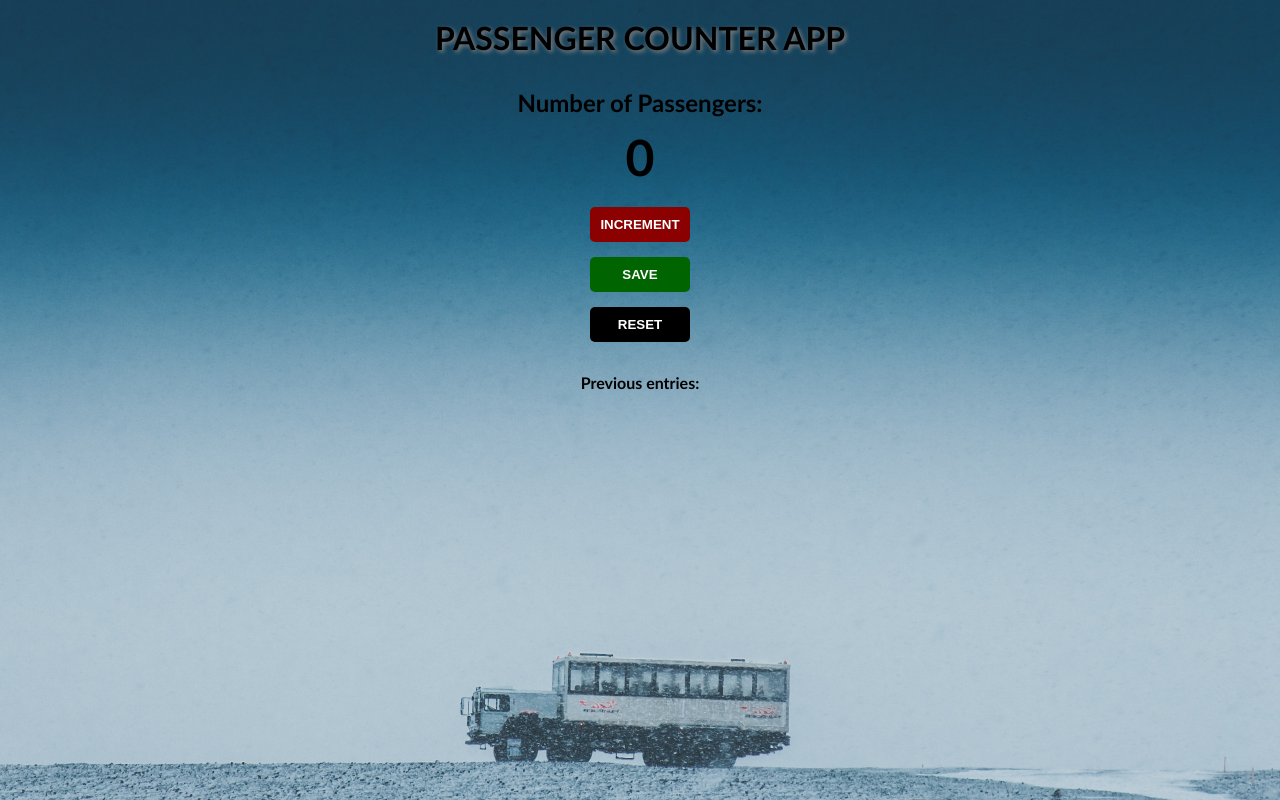
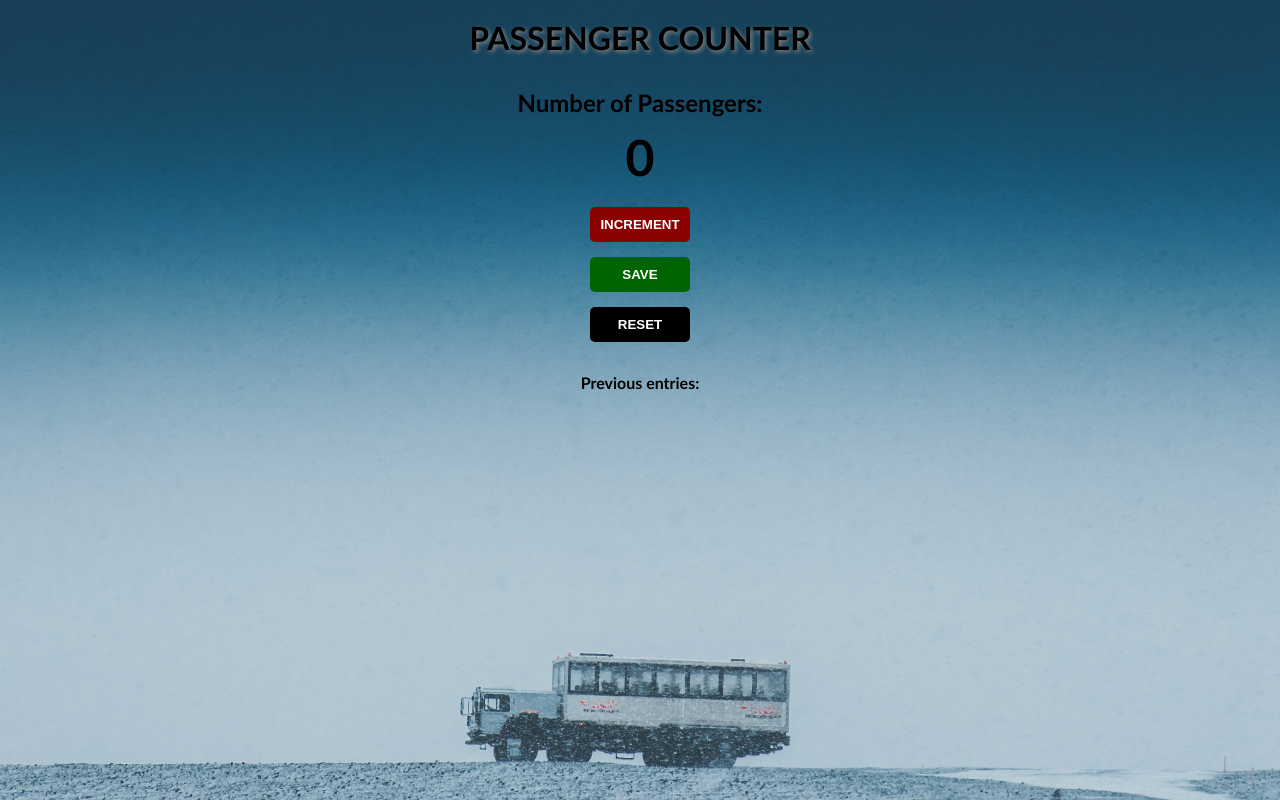
Before and after one commit to Cyber-aesthetic/PASSENGER-COUNTER-APP, a plain HTML site: page index.html in a window 1280 px wide. Drawn offline with Linux system fonts and the light colour scheme.

Commit message:
changed text content
changed passenger counter app to passenger counter and updated my readme.md file

```diff
--- a/index.html
+++ b/index.html
@@ -12,7 +12,7 @@
 
 <body>
 
-    <h1>PASSENGER COUNTER APP</h1>
+    <h1>PASSENGER COUNTER</h1>
 
     <h2>Number of Passengers:</h2>
 
```
Also changed, not shown: 1 other file.
